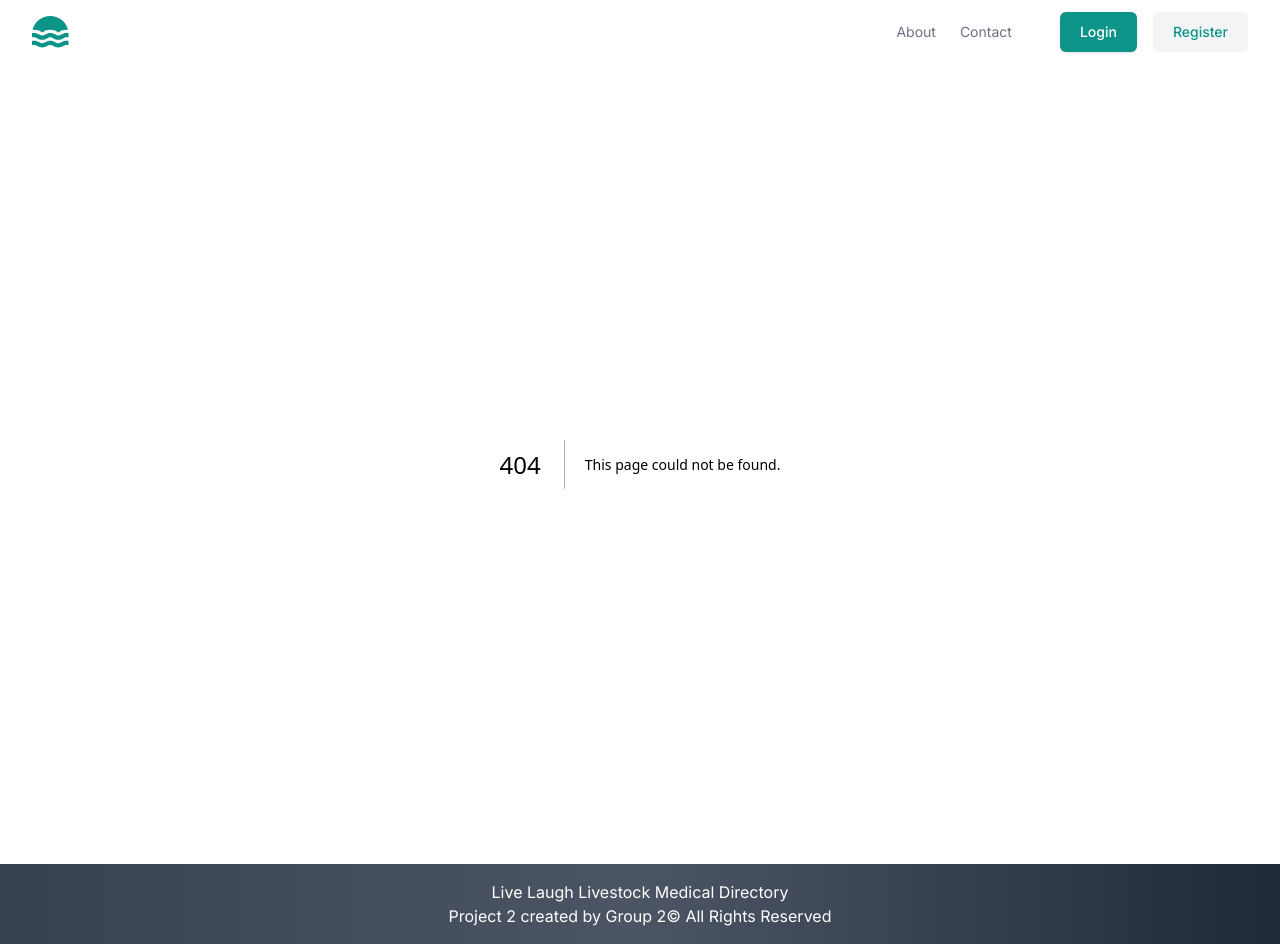
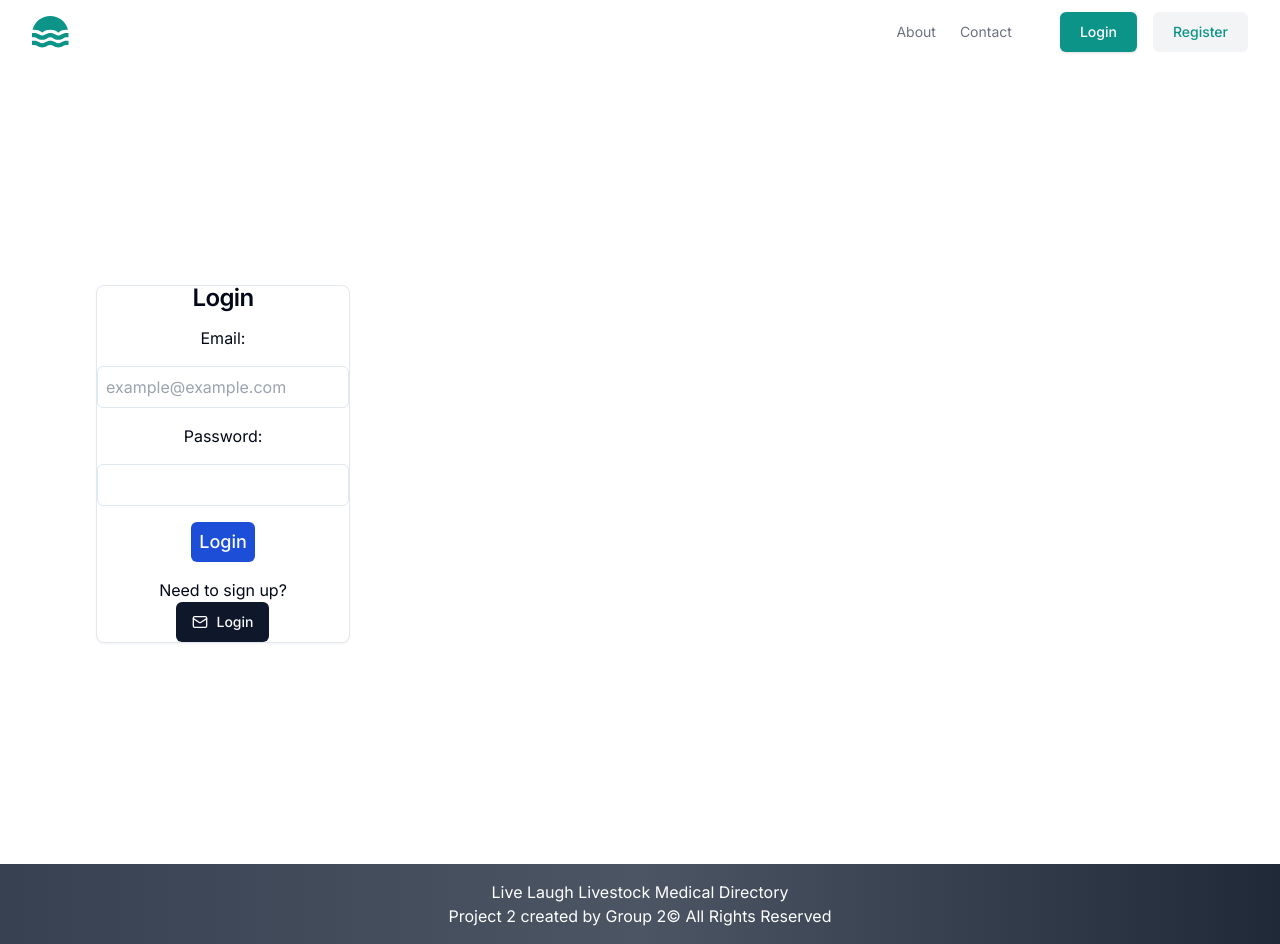
Before and after one commit to 2014-JavaFS/LLLStock_Front, a Next.js app in the folder lllstock/: page /login in a window 1280 px wide. Before the commit this address had no page. Built offline with nearby package versions, Linux system fonts and the light colour scheme.

Commit message:
updated the login method

```diff
--- a/lllstock/src/app/login/login_page.tsx
+++ b/lllstock/src/app/login/page.tsx
@@ -1,10 +1,10 @@
 "use client";
+
 import Image from "next/image";
 import Link from "next/link";
-import Router, { useRouter } from "next/router";
-import { Button } from "@/components/ui/button";
+import { FC, useState, useEffect } from "react";
+import { useRouter } from "next/navigation"; import { Button } from "@/components/ui/button";
 import { toast } from "sonner";
-import { useState } from "react";
 import {
     Card,
     CardContent,
@@ -17,13 +17,18 @@ import {
   import { lllServer } from "@/utils/lllServer";
   import axios from 'axios';
 
-export default function Login() {
+const Login : FC = () => {
     //user inputs
     const [password, setPassword] = useState('');
     const [email, setEmail] = useState('');
     const [userType, setType] = useState('OWNER'); //FIXME hardcoded
     const [dropdownOpen, setDropdownOpen] = useState(false);
     const router = useRouter();
+    const [isMounted, setIsMounted] = useState(false);
+
+    useEffect(() => {
+        setIsMounted(true);
+    }, []);
 
     const handleSubmit = async (event: React.FormEvent) => {
         event.preventDefault()
@@ -38,11 +43,18 @@ export default function Login() {
             console.log(userInfo)
             const response = await lllServer.post("/users/login", userInfo)
 
-            router.push("/Login");
+            if (isMounted) {
+            router.push("/Profile");
+            }
         } catch(error) {
-            console.error('Error in login', error)
+            console.error('Error in login', error);
+            toast.error('login failed');
         }
     };
+
+    if(!isMounted) {
+        return null;
+    }
 
     return (
     <div className="login-container min-h-screen relative flex">
@@ -56,7 +68,7 @@ export default function Login() {
                         id="email"
                         name="email"
                         className="border rounded-md p-2"
-                        onChange={(e) -> setEmail(e.target.value)}
+                        onChange={(e) => setEmail(e.target.value)}
                         placeholder="example@example.com"
                         required
                     />
@@ -70,7 +82,7 @@ export default function Login() {
                         required
                     />
 
-                    <Button type="submit" className="bg-blue=700 text-lg p-2">
+                    <Button type="submit" className="bg-blue-700 text-lg p-2">
                         Login
                     </Button>
 
@@ -81,5 +93,7 @@ export default function Login() {
                 </form>
             </Card>
         </div>
-    </div>);
+    </div>
+    );
 }
+export default Login;
```
